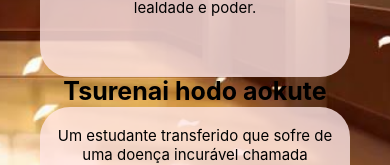
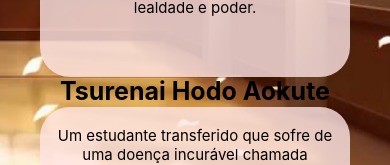
Before and after one commit to gutolive09/ProjetoCp1Mobile, a React Native app: screen / in a window 390 px wide. Shown: the part 574-739 px from the top of the page. Built offline with nearby package versions, Linux system fonts and the light colour scheme.

Commit message:
Itens passados para uma lista com render dinâmica.

```diff
--- a/components/Home/index.tsx
+++ b/components/Home/index.tsx
@@ -2,18 +2,67 @@ import { StyleSheet, View } from 'react-native'
 import Items from '../Items'
 
 export default function Home() {
+
+  const series = [{
+    img: require("../../assets/img/Goutobon.jpg"),
+    title: "Goutobon no Hanayome",
+    desc: "As Quintuplas é um anime que segue a história de Fuutarou Uesugi, um tutor contratado para ensinar as quintuplas Nakano - Ichika, Nino, Miku, Yotsuba e Itsuki. O enredo combina comédia romântica, drama e slice of life, explorando temas de família, amizade e amor."
+
+  },
+  {
+    img: require("../../assets/img/Dxd.jpg"),
+    title: "High School DxD",
+    desc: "High School DxD é um anime que combina ação, comédia, romance e fantasia com elementos ecchi. A história segue Issei Hyoudou, um estudante ressuscitado como demônio, recrutado por Rias Gremory. Envolvendo batalhas sobrenaturais, a série aborda temas de amizade, lealdade e poder."
+
+  },
+  {
+    img: require("../../assets/img/Tsurenai.webp"),
+    title: "Tsurenai Hodo Aokute",
+    desc: "Um estudante transferido que sofre de uma doença incurável chamada curiosidade encontra um ser misterioso que é belo, fofo, legal e aterrorizante. O primeiro de uma nova geração de autores de quadrinhos de horror apresenta uma história de amor abissal, uma história de fantasmas para espiar e sensualidade para você."
+
+  },
+  {
+    img: require("../../assets/img/Kaguya.webp"),
+    title: "Kaguya-sama: Love is war",
+    desc: "Kaguya-sama: Love is War é uma série que segue Miyuki Shirogane e Kaguya Shinomiya, ambos presidentes do conselho estudantil em uma academia prestigiada. Embora ambos tenham sentimentos românticos um pelo outro, a narrativa se concentra em suas tentativas elaboradas e cômicas de fazer com que o outro confesse primeiro."
+
+  },
+  {
+    img: require("../../assets/img/Bunny.jpg"),
+    title: "Bunny Girl Senpai",
+    desc: "Bunny Girl Senpai, é um anime que explora o conceito de Síndrome da Adolescência Pubertária, um fenômeno que cria situações estranhas e problemas psicológicos para os adolescentes. A história segue Sakuta Azusagawa, que encontra a atriz Mai Sakurajima vestida de coelhinha, mas percebe que ele é o único capaz de vê-la."
+
+  },
+  {
+    img: require("../../assets/img/Domekano.jpg"),
+    title: "Domestic girlfriend",
+    desc: "Natsuo é um estudante do ensino médio que se encontra desesperadamente apaixonado pela sua professora, Hina. Numa tentativa de melhorar o seu humor, procura outra pessoa e conhece uma mulher chamada Rui. Os dois dormem juntos, esperando nunca mais se encontrarem, mas o destino tem outros planos."
+
+  },
+  {
+    img: require("../../assets/img/Saekano.jpg"),
+    title: "Saekano",
+    desc: "Tomoya Aki, um adolescente que trabalha meio período para financiar seu estilo de vida otaku (animes, jogos de namoro, light novels e produtos parecidos) encontra uma garota bonita um dia, durante as férias de primavera.  Um mês depois, ele descobre que a garota é sua colega de turma, Megumi Kato, que é quase imperceptível para seus colegas de classe."
+
+  },
+  {
+    img: require("../../assets/img/Monster.jpg"),
+    title: "Monster Musume",
+    desc: "A história gira em torno do protagonista Kurusu Kimihito, que muitas vezes é chamado de querido, dentre outros apelidos carinhosos, pelas suas hóspedes. Após ele se envolver por engano em um programa de Intercâmbio Cultural de Interespécies, como consequência sua vida diária acaba tornando-se uma verdadeira bagunça."
+
+  },
+  {
+    img: require("../../assets/img/Citrus.jpg"),
+    title: "Citrus",
+    desc: "A Yuzu e Mei se tornam irmãs quando seus pais decidem casar novamente. Tudo parecia bem, mas as duas são muitos diferentes e Yuzu passa por momentos difíceis quando precisa entrar em um novo colégio bastante rígido. Em certo ponto, após um beijo inesperado, a indecifrável e fria Mei começa a provocar sentimentos desconhecidos em Yuzu, que acredita estar apaixonada pela irmã."
+
+  },]
+
   return (
     <View style={styles.main}>
 
-      <Items image={require("../../assets/img/Goutobon.jpg")} title={"Goutobon no Hanayome"} desc={"As Quintuplas é um anime que segue a história de Fuutarou Uesugi, um tutor contratado para ensinar as quintuplas Nakano - Ichika, Nino, Miku, Yotsuba e Itsuki. O enredo combina comédia romântica, drama e slice of life, explorando temas de família, amizade e amor."}/>
-      <Items image={require("../../assets/img/Dxd.jpg")} title={"High School DxD"} desc={"High School DxD é um anime que combina ação, comédia, romance e fantasia com elementos ecchi. A história segue Issei Hyoudou, um estudante ressuscitado como demônio, recrutado por Rias Gremory. Envolvendo batalhas sobrenaturais, a série aborda temas de amizade, lealdade e poder."}/>
-      <Items image={require("../../assets/img/Tsurenai.webp")} title={"Tsurenai hodo aokute"} desc={"Um estudante transferido que sofre de uma doença incurável chamada curiosidade encontra um ser misterioso que é belo, fofo, legal e aterrorizante. O primeiro de uma nova geração de autores de quadrinhos de horror apresenta uma história de amor abissal, uma história de fantasmas para espiar e sensualidade para você."}/>
-      <Items image={require("../../assets/img/Kaguya.webp")} title={"Kaguya-sama: Love is war"} desc={"Kaguya-sama: Love is War é uma série que segue Miyuki Shirogane e Kaguya Shinomiya, ambos presidentes do conselho estudantil em uma academia prestigiada. Embora ambos tenham sentimentos românticos um pelo outro, a narrativa se concentra em suas tentativas elaboradas e cômicas de fazer com que o outro confesse primeiro."}/>
-      <Items image={require("../../assets/img/Bunny.jpg")} title={"Bunny Girl Senpai"} desc={"Bunny Girl Senpai, é um anime que explora o conceito de Síndrome da Adolescência Pubertária, um fenômeno que cria situações estranhas e problemas psicológicos para os adolescentes. A história segue Sakuta Azusagawa, que encontra a atriz Mai Sakurajima vestida de coelhinha, mas percebe que ele é o único capaz de vê-la."}/>
-      <Items image={require("../../assets/img/Domekano.jpg")} title={"Domestic girlfriend"} desc={"Natsuo é um estudante do ensino médio que se encontra desesperadamente apaixonado pela sua professora, Hina. Numa tentativa de melhorar o seu humor, procura outra pessoa e conhece uma mulher chamada Rui. Os dois dormem juntos, esperando nunca mais se encontrarem, mas o destino tem outros planos."}/>
-      <Items image={require("../../assets/img/Saekano.jpg")} title={"Saekano"} desc={"Tomoya Aki, um adolescente que trabalha meio período para financiar seu estilo de vida otaku (animes, jogos de namoro, light novels e produtos parecidos) encontra uma garota bonita um dia, durante as férias de primavera.  Um mês depois, ele descobre que a garota é sua colega de turma, Megumi Kato, que é quase imperceptível para seus colegas de classe."}/>
-      <Items image={require("../../assets/img/Monster.jpg")} title={"Monster Musume"} desc={"A história gira em torno do protagonista Kurusu Kimihito, que muitas vezes é chamado de querido, dentre outros apelidos carinhosos, pelas suas hóspedes. Após ele se envolver por engano em um programa de Intercâmbio Cultural de Interespécies, como consequência sua vida diária acaba tornando-se uma verdadeira bagunça."}/>
-      <Items image={require("../../assets/img/Citrus.jpg")} title={"Citrus"} desc={"A Yuzu e Mei se tornam irmãs quando seus pais decidem casar novamente. Tudo parecia bem, mas as duas são muitos diferentes e Yuzu passa por momentos difíceis quando precisa entrar em um novo colégio bastante rígido. Em certo ponto, após um beijo inesperado, a indecifrável e fria Mei começa a provocar sentimentos desconhecidos em Yuzu, que acredita estar apaixonada pela irmã."}/>
+      {series.map( serie => (<Items image={serie.img} title={serie.title} desc={serie.desc}/>))}
+
     </View>
 
   )
```
